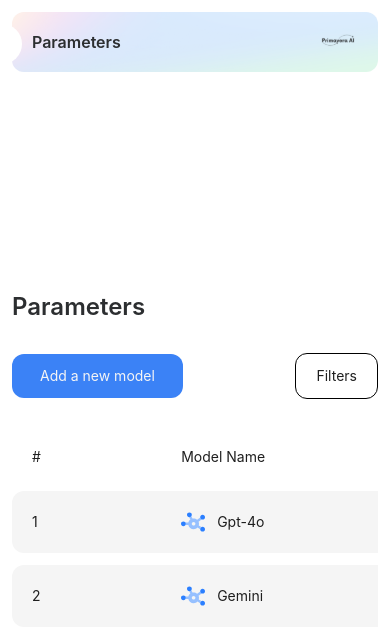
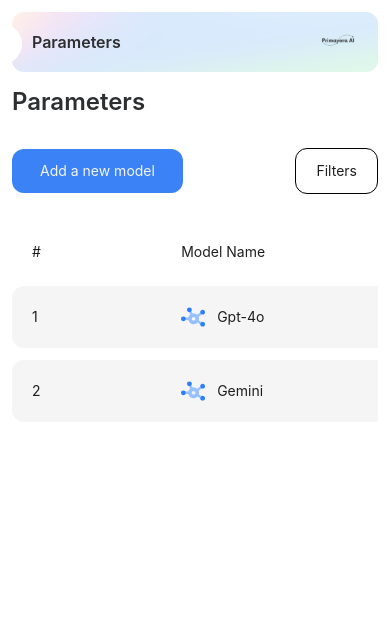
Before and after one commit to valentinfazenda/primavera-frontend, a Next.js app: page /parameters in a window 390 px wide. Shown: the top 644 px of the page. Built offline with nearby package versions, Linux system fonts and the light colour scheme.

Commit message:
Enhance layout responsiveness: adjust flex properties in AdminShell and chat pages

```diff
--- a/src/app/(admin)/chats/page.tsx
+++ b/src/app/(admin)/chats/page.tsx
@@ -64,7 +64,7 @@
   };
 
   return (
-    <div className="flex items-start gap-3 chat_screen">
+    <div className="flex flex-grow items-start gap-3 chat_screen">
       <ChatSidebar chats={chats} onSelectChat={setSelectedChat} /> {/* Pass the chat list */}
       <ChatSection selectedChat={selectedChat} onUpdateChat={handleUpdateChat} /> {/* Update chat messages */}
     </div>
--- a/src/app/(admin)/parameters/page.tsx
+++ b/src/app/(admin)/parameters/page.tsx
@@ -5,7 +5,7 @@
 
 export default function Page() {
   return (
-    <div className="container-fluid overflow-hidden">
+    <div className="overflow-hidden">
       <div className="flex items-center gap-4">
         <h1>Parameters</h1>
       </div>
--- a/src/components/layout/AdminShell.tsx
+++ b/src/components/layout/AdminShell.tsx
@@ -49,7 +49,7 @@
             </button>
             <Navbar />
           </div>
-          <div className="mt-3 flex-grow flex">{children}</div>
+          <div className="mt-3 flex-grow flex-col flex">{children}</div>
         </Content>
       </Layout>
     </Layout>
```
